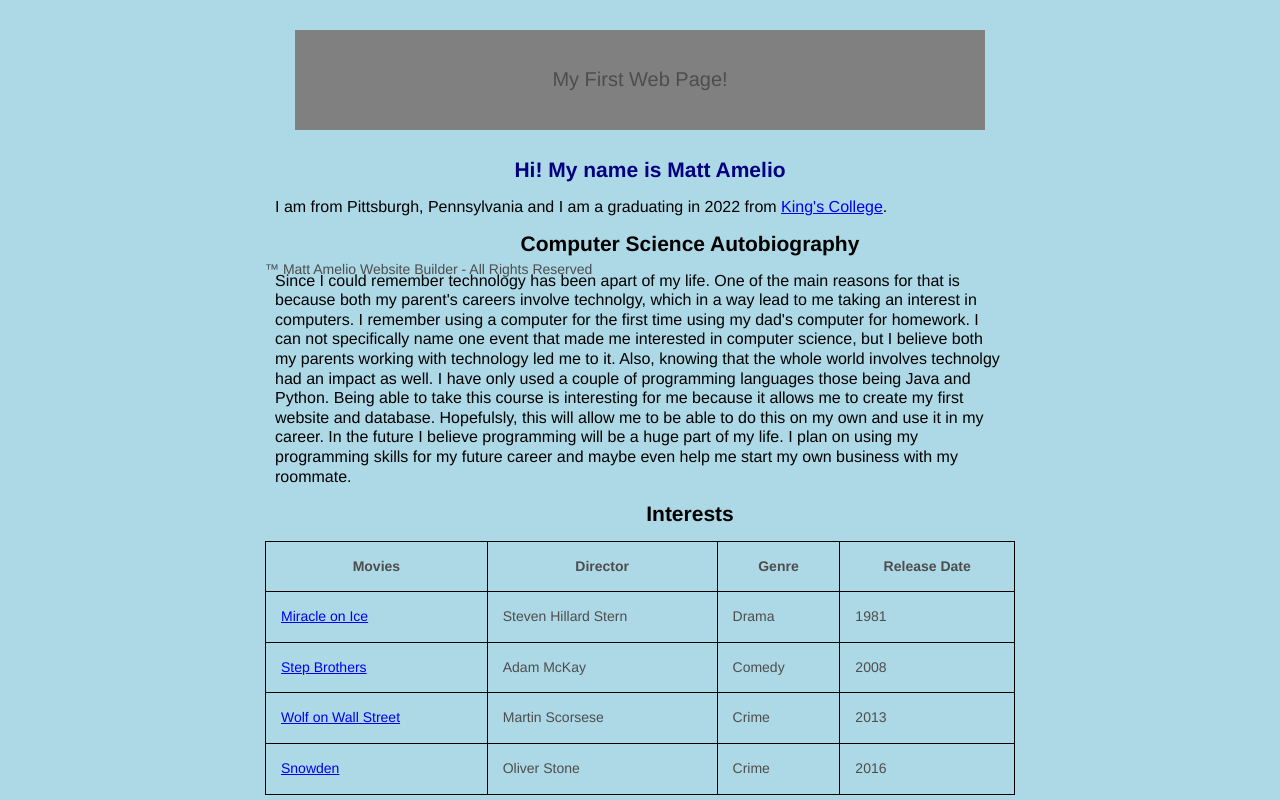
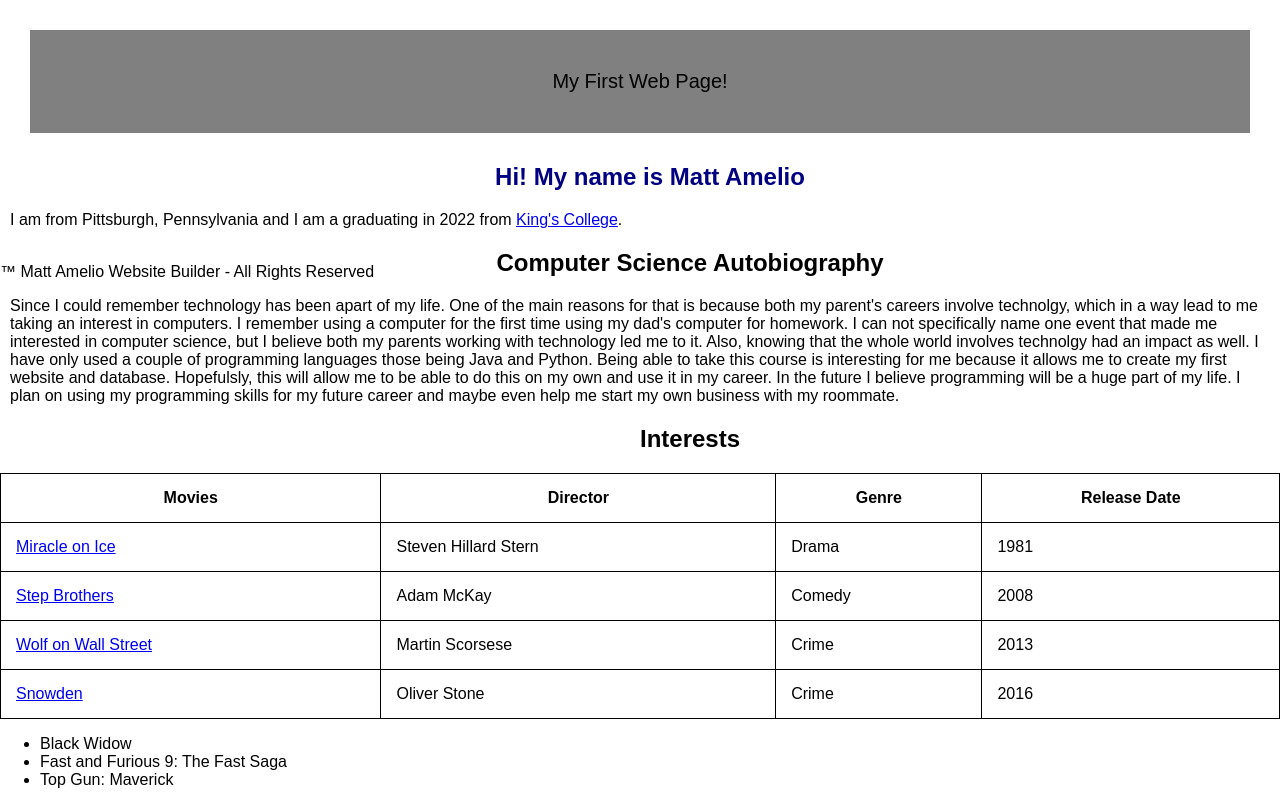
Before and after one commit to mattamelio/MattamelioCS256, a plain HTML site: page index.html in a window 1280 px wide. Shown: the top 800 px of the page. Drawn offline with Linux system fonts and the light colour scheme; a script that the page names is missing.

Commit message:
background

```diff
--- a/style.css
+++ b/style.css
@@ -1,3 +1,9 @@
+* {
+  box-sizing: border-box;
+  font-family: Arial, Helvetica, sans-serif;
+  background-color: white;
+}
+
 header {
   padding: 40px;
   text-align: center;
@@ -8,14 +14,8 @@ header {
 }
 
 body {
-    background-color: lightblue;
-    font: 14px 'Helvetica Neue', Helvetica, Arial, sans-serif;
-    line-height: 1.4em;
-    color: #4d4d4d;
-    min-width: 230px;
-    max-width: 750px;
-    margin: 0 auto;
-    font-weight: 300;
+  margin: 0;
+  font-family: Arial, Helvetica, sans-serif;
 }
 
 h1 {
```
